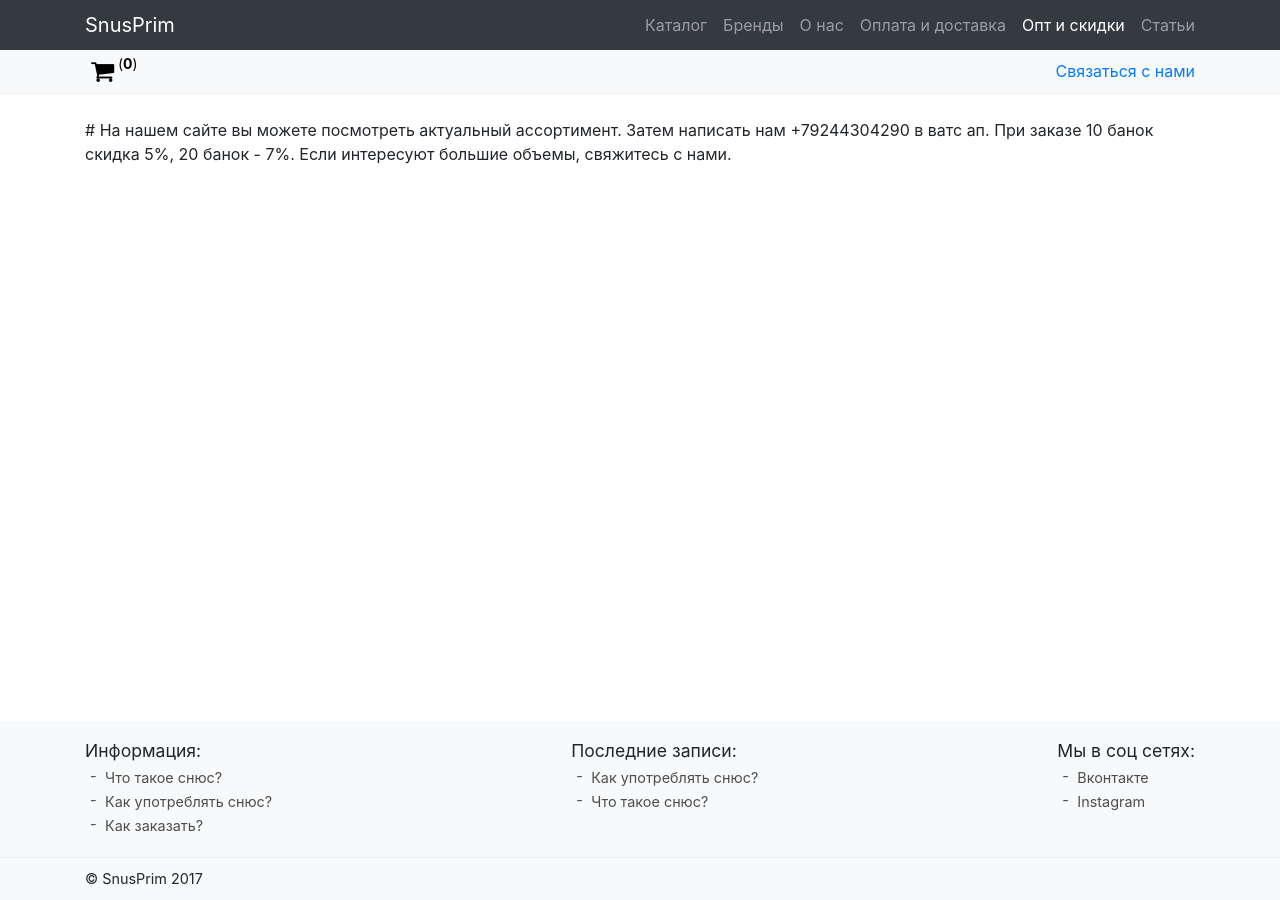
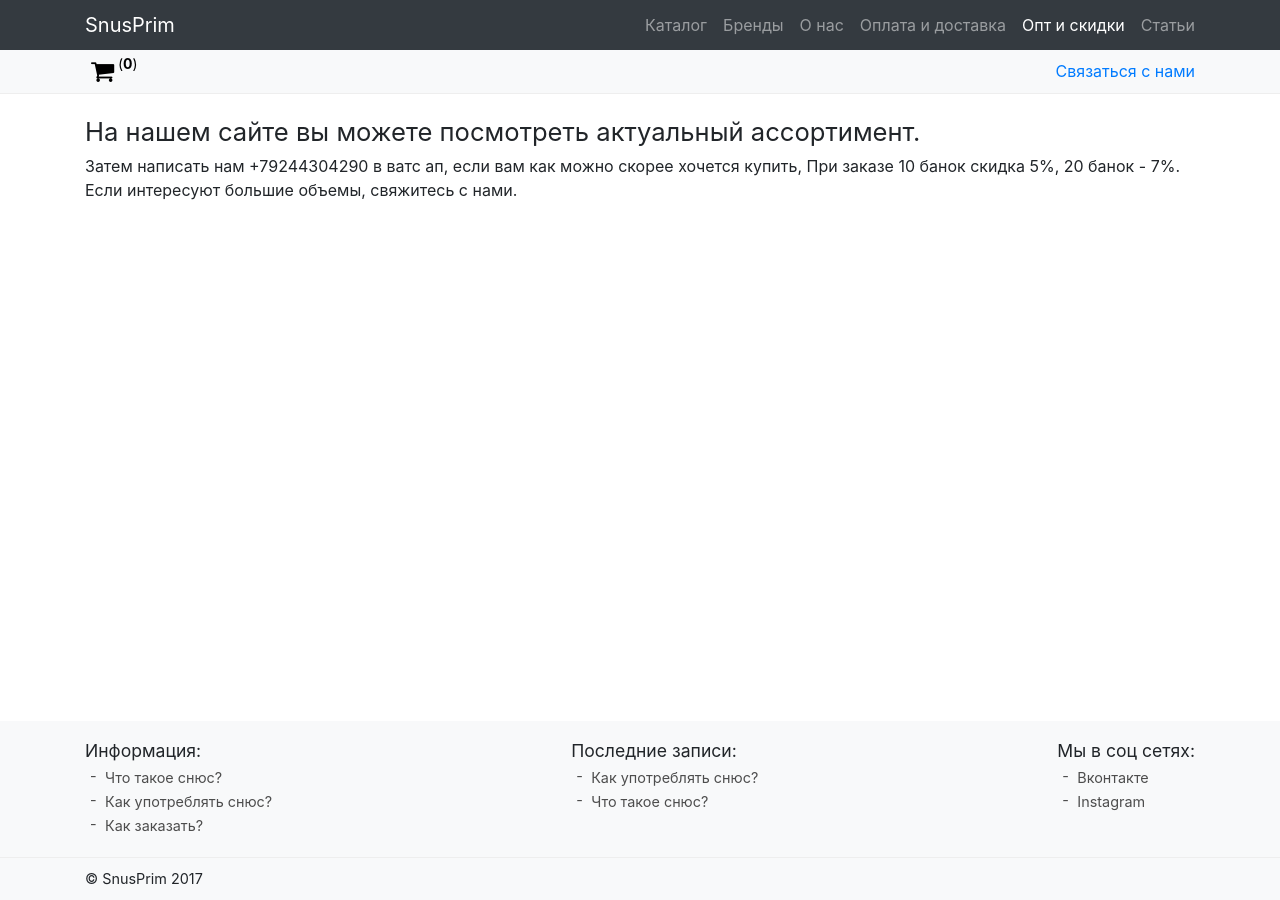
Before and after one commit to Snus-ru/Snus-ru.github.io, a Jekyll site: the page built from discount.md, in a window 1280 px wide. Built offline with Jekyll 4.4.1, drawn with Linux system fonts in a browser that asks for light colours; nearby versions of some CDN libraries.

Commit message:
Updated Discount

```diff
--- a/discount.md
+++ b/discount.md
@@ -6,8 +6,8 @@ descr: У нас Вы можете купить снюс оптом. Для по
 layout: simple-page
 ---
 
-#
-На нашем сайте вы можете посмотреть актуальный ассортимент.
-Затем написать нам +79244304290 в ватс ап.
+## На нашем сайте вы можете посмотреть актуальный ассортимент.
+
+Затем написать нам +79244304290 в ватс ап, если вам как можно скорее хочется купить,
 При заказе 10 банок скидка 5%, 20 банок - 7%.
 Если интересуют большие объемы, свяжитесь с нами.
```
